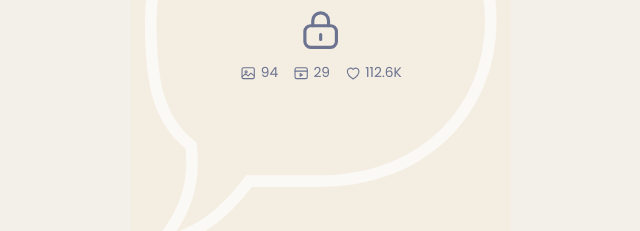
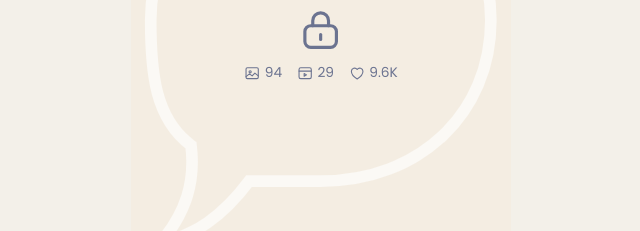
Before and after one commit to danieldylermando22-source/gabybracinho.bio, a plain HTML site: page index.html in a window 1280 px wide. Shown: the part 857-1088 px from the top of the page, 319-959 px from the left. Drawn offline with Linux system fonts and the light colour scheme.

Commit message:
Update index.html

```diff
--- a/index.html
+++ b/index.html
@@ -372,7 +372,7 @@
           <div class="stats">
             <span><svg viewBox="0 0 24 24" fill="none" stroke="currentColor" stroke-width="1.6" stroke-linecap="round" stroke-linejoin="round" aria-hidden="true"><rect x="3" y="4" width="18" height="16" rx="2"/><circle cx="9" cy="10" r="1.6"/><path d="M3 17l5-4 4 3 4-4 5 4"/></svg>94</span>
             <span><svg viewBox="0 0 24 24" fill="none" stroke="currentColor" stroke-width="1.6" stroke-linecap="round" stroke-linejoin="round" aria-hidden="true"><rect x="3" y="4" width="18" height="16" rx="2.5"/><path d="M3 9h18"/><path d="M10.5 12.5v4l3.5-2z"/></svg>29</span>
-            <span><svg viewBox="0 0 24 24" fill="none" stroke="currentColor" stroke-width="1.6" stroke-linecap="round" stroke-linejoin="round" aria-hidden="true"><path d="M12 20.5S3.5 15.5 3.5 9.2A4.7 4.7 0 0 1 12 6.6a4.7 4.7 0 0 1 8.5 2.6c0 6.3-8.5 11.3-8.5 11.3z"/></svg>112.6K</span>
+            <span><svg viewBox="0 0 24 24" fill="none" stroke="currentColor" stroke-width="1.6" stroke-linecap="round" stroke-linejoin="round" aria-hidden="true"><path d="M12 20.5S3.5 15.5 3.5 9.2A4.7 4.7 0 0 1 12 6.6a4.7 4.7 0 0 1 8.5 2.6c0 6.3-8.5 11.3-8.5 11.3z"/></svg>9.6K</span>
           </div>
         </div>
 
```
